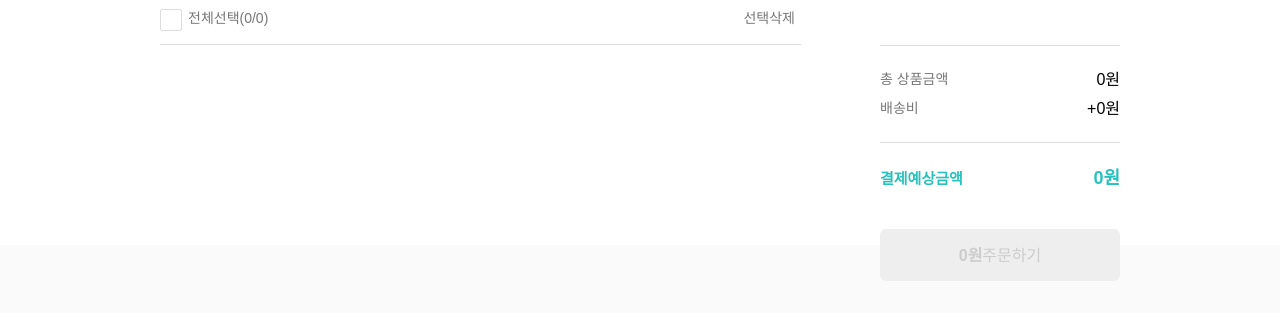
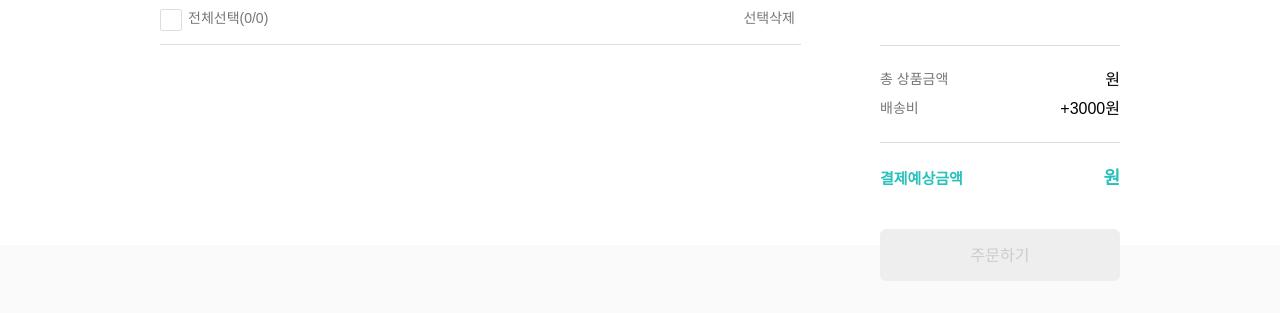
Before and after one commit to tuz22/munbanggu-v2, a React (Create React App) app: page /cart in a window 1280 px wide. Shown: the part 293-606 px from the top of the page. Built offline with nearby package versions, Linux system fonts and the light colour scheme; a web font is replaced by a local one.

Commit message:
Card 컴포넌트 장바구니 아이템 추가

```diff
--- a/src/App.css
+++ b/src/App.css
@@ -1001,7 +1001,7 @@
   position: relative;
   display: flex;
   width: 100%;
-  margin-left: 20px;
+  /* margin-left: 20px; */
   align-items: center;
 }
 .price-info {
--- a/src/pages/Cart.js
+++ b/src/pages/Cart.js
@@ -12,6 +12,7 @@ flex-direction: column;
 `
 
 function Cart(){
+  let state = useSelector((state) => state.cartItem)
 
   return (
     <Container className='cart-container'>
@@ -31,7 +32,6 @@ function Cart(){
               <button className='select-del-btn'>선택삭제</button>
             </div>
             <CartItem />
-            <CartItem />
           </article>
           {/* 총 상품 금액 */}
           <article className='payment-box'>
@@ -39,18 +39,18 @@ function Cart(){
               <div className="payment-result">
                 <dl className='amount'>
                   <dt className='amount-item'>총 상품금액</dt>
-                  <dd className='amount-price'>0원</dd>
+                  <dd className='amount-price'>원</dd>
                   <dt>배송비</dt>
-                  <dd>+0원</dd>
+                  <dd>+3000원</dd>
                 </dl>
                 <dl className='total'>
                   <dt>결제예상금액</dt>
-                  <dd>0원</dd>
+                  <dd>원</dd>
                 </dl>
               </div>
               <div className="order-box">
                 <button className='order-btn'>
-                  <strong>0원</strong>
+                  <strong></strong>
                   주문하기
                 </button>
               </div>
@@ -64,7 +64,10 @@ function Cart(){
 function CartItem(){
   let state = useSelector((state) => state.cartItem)
   let dispatch = useDispatch()
+
+  return (
     state && state.map((a, i) => {
+      console.log(state[i])
       return (
         <ul className='cart-list' key={i}>
           <li>
@@ -90,7 +93,7 @@ function CartItem(){
               </div>
               <div className='price-info'>
                 <div className="price">
-                <span>{state[i].id}</span>
+                  {/* <span>{state[i].id}</span> */}
                   <span>{state[i].price}원</span>
                 </div>
                 <button className='cart-del-btn'>삭제</button>
@@ -100,5 +103,6 @@ function CartItem(){
         </ul>
       )
     })
+  )
 }
 export default Cart
--- a/src/pages/Detail.js
+++ b/src/pages/Detail.js
@@ -123,7 +123,7 @@ function Detail(props) {
               <footer className='buy-btn-box'>
                 <button className='detail-cart-btn' onClick={() => {
                   console.log(itemId.id, itemId.thumbnail1, itemId.title, itemId.price);
-                  // dispatch(addItem({ id : itemId.id, thumbnail1 : itemId.thumbnail1, title : itemId.title, price : itemId.price }))
+                  dispatch(addItem({ id : itemId.id, thumbnail1 : itemId.thumbnail1, title : itemId.title, price : itemId.price }))
                 ; console.log(2)}}>장바구니</button>
                 <button className='detail-buy-btn'>바로 구매하기</button>
               </footer>
--- a/src/store.js
+++ b/src/store.js
@@ -3,10 +3,10 @@ import { configureStore, createSlice } from '@reduxjs/toolkit';
 let cartItem = createSlice({
   name :'cartItem',
   initialState : [
-    { id : 0, thumbnail1 : '썸네일1', title : '상품명1', price : 1000 },
-    { id : 1, thumbnail1 : '썸네일2', title : '상품명2', price : 2000 }
+    // { id : 0, thumbnail1 : '썸네일1', title : '상품명1', price : 1000 },
+    // { id : 1, thumbnail1 : '썸네일2', title : '상품명2', price : 2000 }
   ],
-  reducer : {
+  reducers : {
     addItem(state, action){
       state.push(action.payload)
     }
```
Lines whose indentation alone changed are shown as unchanged.
